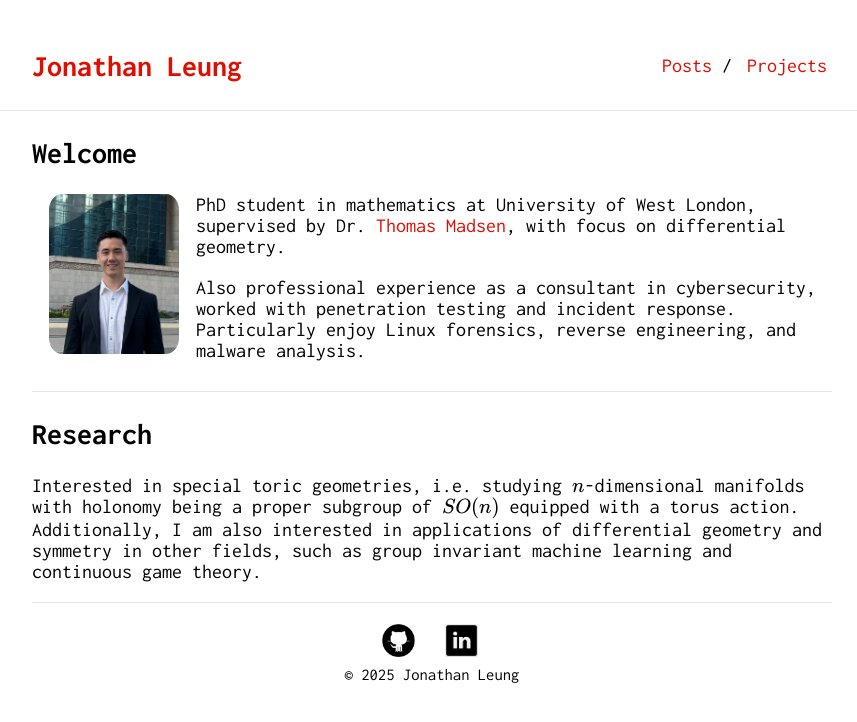
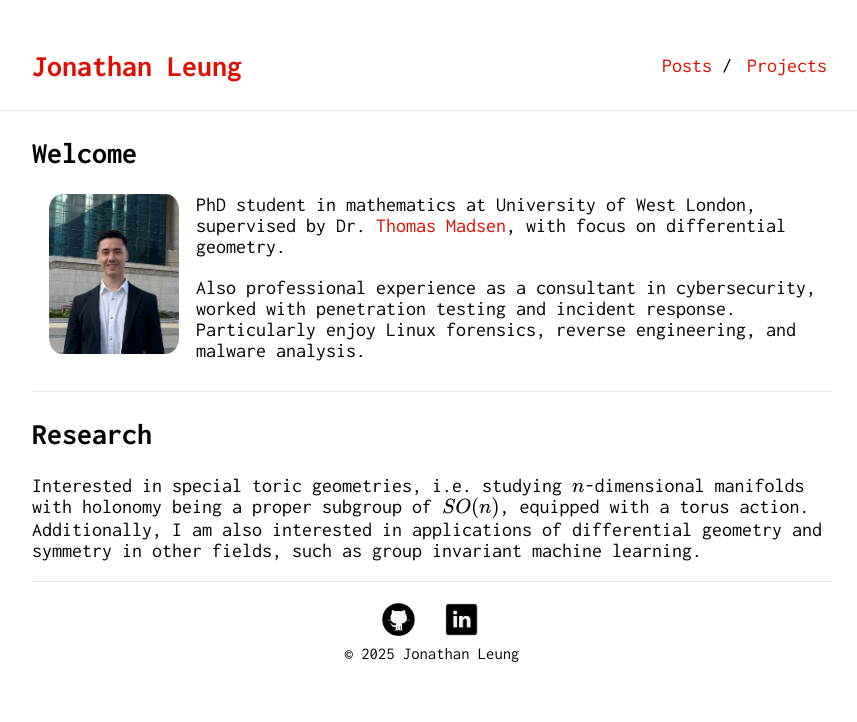
Before and after one commit to jleungs/jleungs.github.io, a Jekyll site: the page built from index.md, in a window 1280 px wide. Shown: the top 722 px of the page, without its empty margins (208-1065 px from the left). Built offline with Jekyll 4.4.1, drawn with Linux system fonts in a browser that asks for light colours; formulas are drawn with MathJax 3; our own code applies the rules of GitHub Pages for plain Markdown files.

```diff
--- a/index.md
+++ b/index.md
@@ -14,4 +14,4 @@ Also professional experience as a consultant in cybersecurity, worked with penet
 
 ## Research
 
-Interested in special toric geometries, i.e. studying $$n$$-dimensional manifolds with holonomy being a proper subgroup of $$SO(n)$$ equipped with a torus action. Additionally, I am also interested in applications of differential geometry and symmetry in other fields, such as group invariant machine learning and continuous game theory.
+Interested in special toric geometries, i.e. studying $$n$$-dimensional manifolds with holonomy being a proper subgroup of $$SO(n)$$, equipped with a torus action. Additionally, I am also interested in applications of differential geometry and symmetry in other fields, such as group invariant machine learning.
```
Also changed, not shown: posts.md (+5 -1 lines), projects.md (+5 -1 lines).
